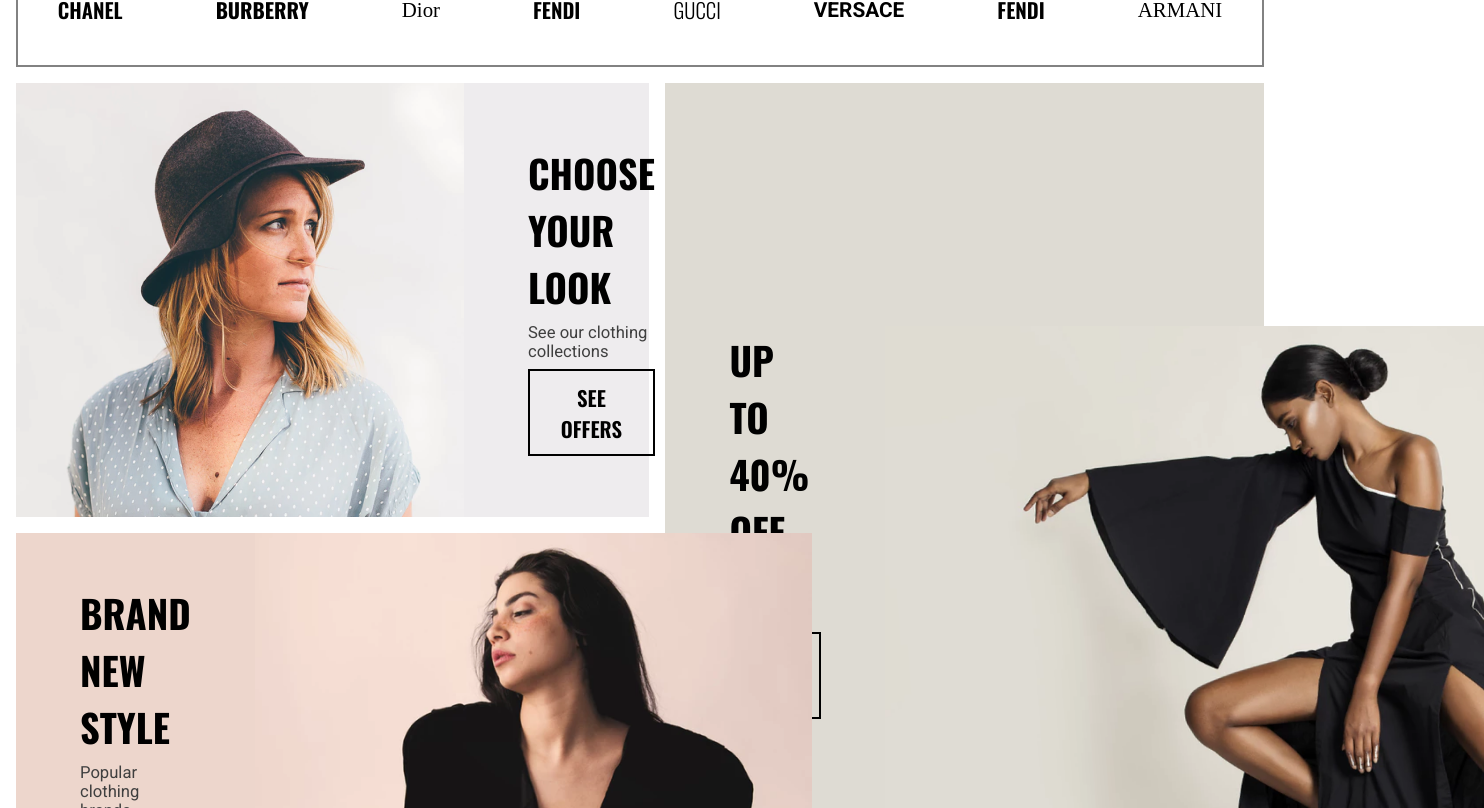
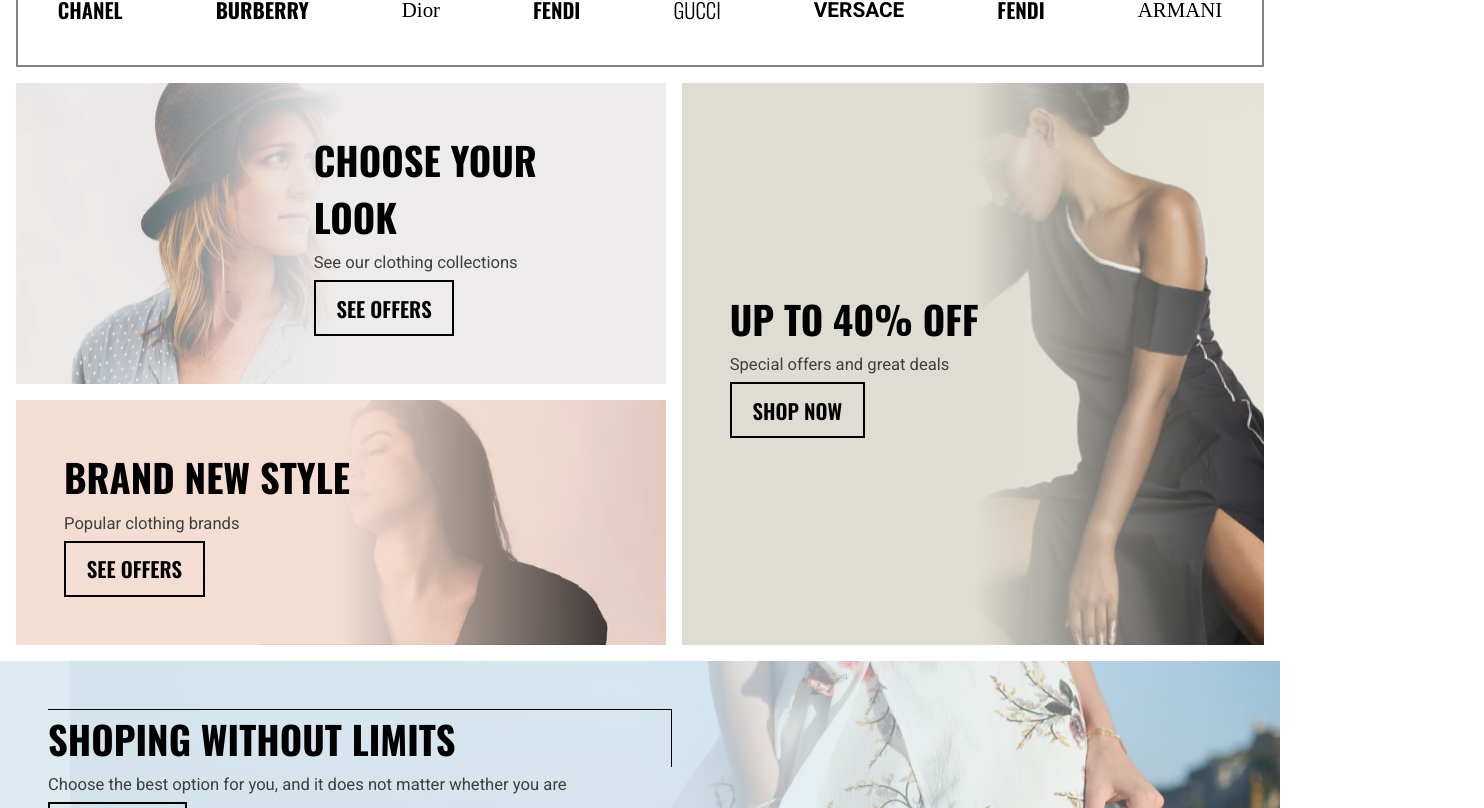
Before and after one commit to rafa64H/crisp-ecommerce-practice, a React (Vite) app: page / in a window 1280 px wide. Shown: the part 772-1580 px from the top of the page, 1484 px wide, since content can reach past the window. Built offline with nearby package versions, Linux system fonts and the light colour scheme.

Commit message:
I changed the structure of SectionTwo, I won't work on the shop section, featured items and blog entrances yet.

```diff
--- a/src/components/section1.jsx
+++ b/src/components/section1.jsx
@@ -12,7 +12,7 @@ const SectionOne = ({
     <div className="flex-section1">
       <div className="section1-content">
         <h1 className="section1-content__h1">{h1Text}</h1>
-        <LinkButton linkText="SHOP NOW" />
+        <LinkButton linkText={linkText} />
       </div>
 
       <div className="section1-images">
--- a/src/components/section2.jsx
+++ b/src/components/section2.jsx
@@ -2,32 +2,18 @@ import React from 'react';
 import LinkButton from './smaller/linkButton';
 
 const SectionTwo = ({
-  backgroundImage,
   textTitleSectionTwo,
   textParaSectionTwo,
   linkText,
-  imageToLeft,
   classesSection2,
-  classesImg,
-  classesContent,
-  classesTitle,
-  classesPara,
 }) => (
-  <div className={`section2 ${classesSection2}`}>
-    <img
-      src={backgroundImage}
-      alt=""
-      className={`section2-img ${classesImg}`}
-      data-image-left={imageToLeft}
-    />
-    <div className={`section2-content ${classesContent}`}>
-      <h2 className={`section2__title ${classesTitle}`}>
-        {textTitleSectionTwo}
-      </h2>
-      <p className={`section2__para ${classesPara}`}>{textParaSectionTwo}</p>
+  <section className={`section2 ${classesSection2}`}>
+    <div className="section2-content">
+      <h2 className="section2__title">{textTitleSectionTwo}</h2>
+      <p className="section2__para">{textParaSectionTwo}</p>
       <LinkButton linkText={linkText} />
     </div>
-  </div>
+  </section>
 );
 
 export default SectionTwo;
--- a/src/main.jsx
+++ b/src/main.jsx
@@ -35,29 +35,29 @@ ReactDOM.createRoot(document.getElementById('root')).render(
 
     <section className="grid-section2">
       <SectionTwo
-        backgroundImage={womanHomeThree}
         textTitleSectionTwo="CHOOSE YOUR LOOK"
         textParaSectionTwo="See our clothing collections"
         linkText="SEE OFFERS"
-        imageToLeft="true"
-        classesSection2="grid-section2-item1"
+        classesSection2="section2-home1 grid-section2-item1"
       />
       <SectionTwo
-        backgroundImage={womanHomeFive}
         textTitleSectionTwo="UP TO 40% OFF"
         textParaSectionTwo="Special offers and great deals"
         linkText="SHOP NOW"
-        imageToLeft="false"
         classesSection2="section2-home2 grid-section2-item2"
       />
       <SectionTwo
-        backgroundImage={womanHomeFour}
         textTitleSectionTwo="BRAND NEW STYLE"
         textParaSectionTwo="Popular clothing brands"
         linkText="SEE OFFERS"
-        imageToLeft="false"
         classesSection2="section2-home3 grid-section2-item3"
       />
     </section>
+    <SectionTwo
+      textTitleSectionTwo="SHOPING WITHOUT LIMITS"
+      textParaSectionTwo="Choose the best option for you, and it does not matter whether you are"
+      linkText="SHOW NOW"
+      classesSection2="section2-home4"
+    />
   </React.StrictMode>
 );
--- a/src/styles.scss
+++ b/src/styles.scss
@@ -338,35 +338,58 @@ header {
 
 //SectionTwo
 .section2 {
-  display: flex;
-  align-items: center;
-
-  background-color: #eeecee;
   margin: 0.5em auto;
 
-  &-img {
-    width: 100%;
-    align-self: flex-end;
-  }
-  [data-image-left='false'] {
-    order: 2;
-  }
   &-content {
-    width: 70%;
-    margin: 2em clamp(0.25em, 5vw, 4em);
+    width: min(90%, 45rem);
+    padding: 3em;
 
     .section2__para {
       margin: 0.5em 0;
     }
   }
 
-  &-home2 {
-    background-color: #dedbd3;
-    .section2-img {
+  &-home1 {
+    display: flex;
+    justify-content: flex-end;
+    align-items: center;
+
+    background-image: linear-gradient(90deg, #f2f0ef00, #edebeb 50%),
+      url('./assets/home/woman-home3.png');
+    background-repeat: no-repeat;
+    background-size: min(cover, 50%);
+    background-position: 0% center;
+
+    .section2-content {
+      width: min(90%, 25rem);
     }
   }
+
+  &-home2 {
+    display: flex;
+    align-items: center;
+
+    background-image: linear-gradient(90deg, #dfddd3 50%, #d1cdc100),
+      url('./assets/home/woman-home5.png');
+    background-repeat: no-repeat;
+    background-size: min(cover, 50%);
+    background-position: 100% 15%;
+  }
   &-home3 {
-    background-color: #edd6cc;
+    background-image: linear-gradient(90deg, #f4ded3 50%, #f5dfd400),
+      url('./assets/home/woman-home4.png');
+    background-repeat: no-repeat;
+    background-size: min(cover, 50%);
+    background-position: 100% 15%;
+  }
+
+  &-home4 {
+    background: linear-gradient(90deg, #dae8f0e5 50%, #cadeee1a),
+      url('./assets/home/woman-home6.png');
+
+    background-repeat: no-repeat;
+    background-size: min(cover, 50%);
+    background-position: 100% center;
   }
 }
 //SectionTwo END
@@ -537,6 +560,15 @@ header {
       grid-column: 1/1;
     }
   }
+
+  .section2 {
+    &-home4 {
+      .section2__title {
+        border-top: 0.01em solid $first-color;
+        border-right: 0.01em solid $first-color;
+      }
+    }
+  }
 }
 
 @media (hover: hover) {
```
